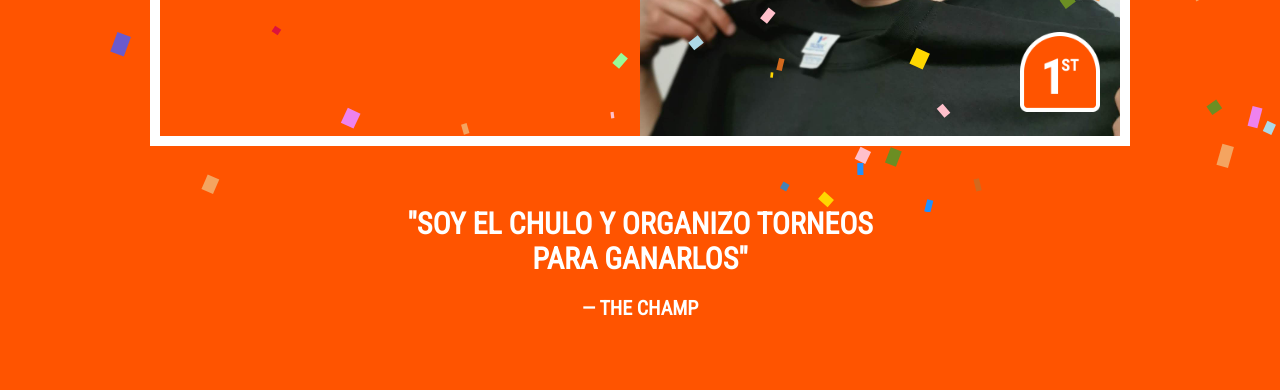
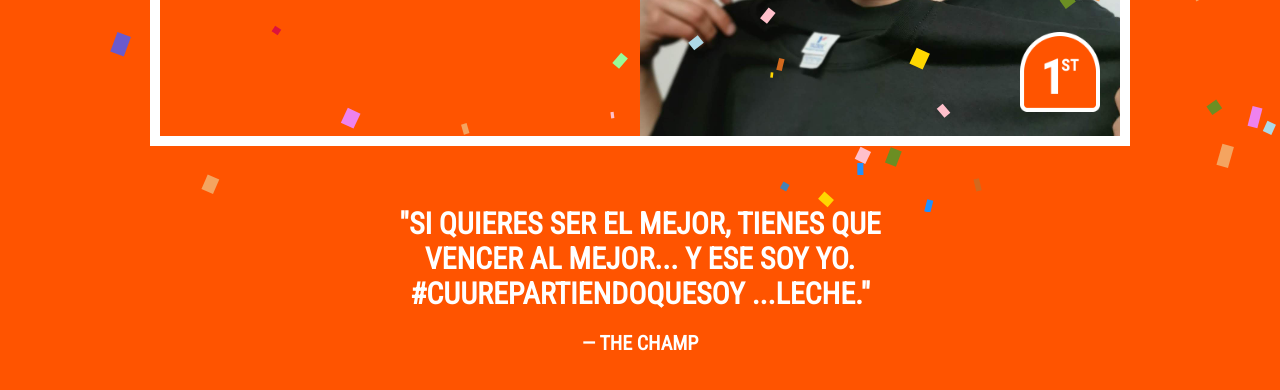
Before and after one commit to axelvaldez/champs, a plain HTML site: page smash/index.html in a window 1280 px wide. Shown: the part 588-978 px from the top of the page. Drawn offline with Linux system fonts and the light colour scheme.

Commit message:
update quotes

```diff
--- a/smash/index.html
+++ b/smash/index.html
@@ -38,7 +38,8 @@
     </p>
   </div>
 
-  <p class="quote">"Soy el Chulo y organizo torneos para ganarlos"</p>
+  <p class="quote">"Si quieres ser el mejor, tienes que vencer al mejor... Y ese soy yo. #CUUrepartiendoQuesoY
+    ...leche."</p>
   <p>&mdash; The Champ</p>
   <script src="../assets/confetti.js"></script>
   <script src="../assets/main.js"></script>
```
Also changed, not shown: mariokart/index.html (+1 -1 lines).
